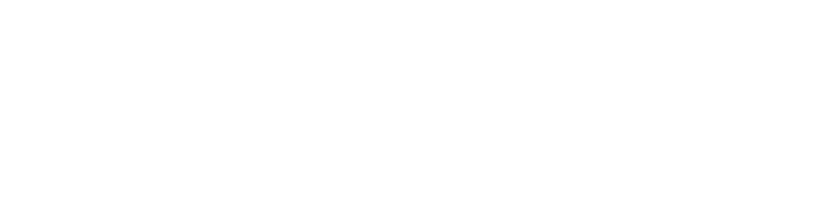
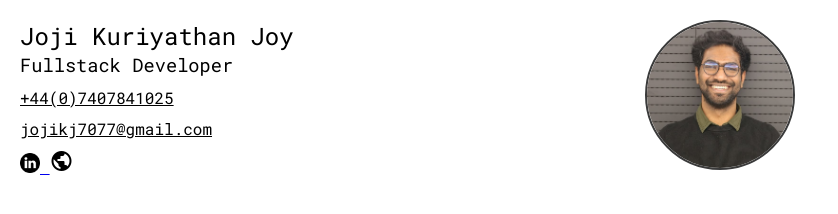
Before and after one commit to joji-kuriyathan-joy/EmailByTemplate, a plain HTML site: page emailTemplate.html in a window 1280 px wide. Shown: the whole page, without its empty margins (0-838 px from the left). Drawn offline with nearby package versions, Linux system fonts and the light colour scheme.

Commit message:
Email Signature Update

```diff
--- a/emailTemplate.html
+++ b/emailTemplate.html
@@ -1,13 +1,100 @@
 <!DOCTYPE html>
 <html>
+
 <head>
+    <meta charset="UTF-8">
+    <meta name="viewport" content="width=device-width, initial-scale=0.1">
+    <link href="https://fonts.googleapis.com/css2?family=Material+Symbols+Outlined" rel="stylesheet" />
+    <link href="https://fonts.googleapis.com/css2?family=Material+Symbols+Rounded" rel="stylesheet" />
+    <style>
+        @import url('https://fonts.googleapis.com/css2?family=Roboto+Mono:ital,wght@0,100..700;1,100..700&display=swap');
+        @import url('https://fonts.googleapis.com/css2?family=Audiowide&family=Roboto+Mono:ital,wght@0,100..700;1,100..700&display=swap');
 
+        * {
+            margin: 0;
+            padding: 0;
+            box-sizing: border-box;
+            font-family: "Roboto Mono", serif;
+            font-optical-sizing: auto;
+            font-weight: 400;
+            font-style: normal;
+        }
+
+
+
+        .user-card {
+            display: grid;
+            grid-template-columns: repeat(auto-fill, minmax(500px, 1fr));
+            grid-auto-rows: minmax(100px, auto);
+            gap: 10px;
+            border-radius: 15px;
+            cursor: pointer;
+            padding: 10px;
+            margin: 10px;
+        }
+
+        aside img {
+            width: 150px;
+            height: 150px;
+            border-radius: 50%;
+            border: 2px solid rgb(59, 59, 59);
+        }
+
+        .user-contact img {
+            width: 20px;
+            height: 20px;
+        }
+
+        .user-contact {
+            display: flex;
+            flex-direction: column;
+            align-items: flex-start;
+            align-items: baseline;
+            gap: 10px;
+            margin-top: 10px;
+
+        }
+
+        .icons-u {
+            cursor: pointer;
+            color: black;
+        }
+    </style>
 </head>
+
 <body>
     <main>
-            <section>
+        <section class="user-card">
+            <article class="userinfo">
+                <h2>Joji Kuriyathan Joy</h2>
+                <h3>Fullstack Developer</h3>
+                <section class="user-contact">
+                    <p><u>+44(0)7407841025</u></p>
+                    <p><u>jojikj7077@gmail.com</u></p>
+                    <div>
+
+                        <a href="https://www.linkedin.com/in/joji-k-joy/">
+                            <img class="icons-u" src="./linkedin.png" alt="linkedin" />
+                        </a>
+
+                        <a href="https://joji-kuriyathan-joy.github.io/portfolio/">
+                            <span class="icons-u material-symbols-outlined">
+                                public
+                            </span>
+                        </a>
+
+                    </div>
 
                 </section>
+            </article>
+            <aside class="userimg">
+                <img src="./IMG_1149.JPG" alt="Joji">
+            </aside>
+
+        </section>
+
+
     </main>
 </body>
+
 </html>
```
Also changed, not shown: IMG_1149.JPG (added), linkedin.png (added). Lines whose indentation alone changed are shown as unchanged.
